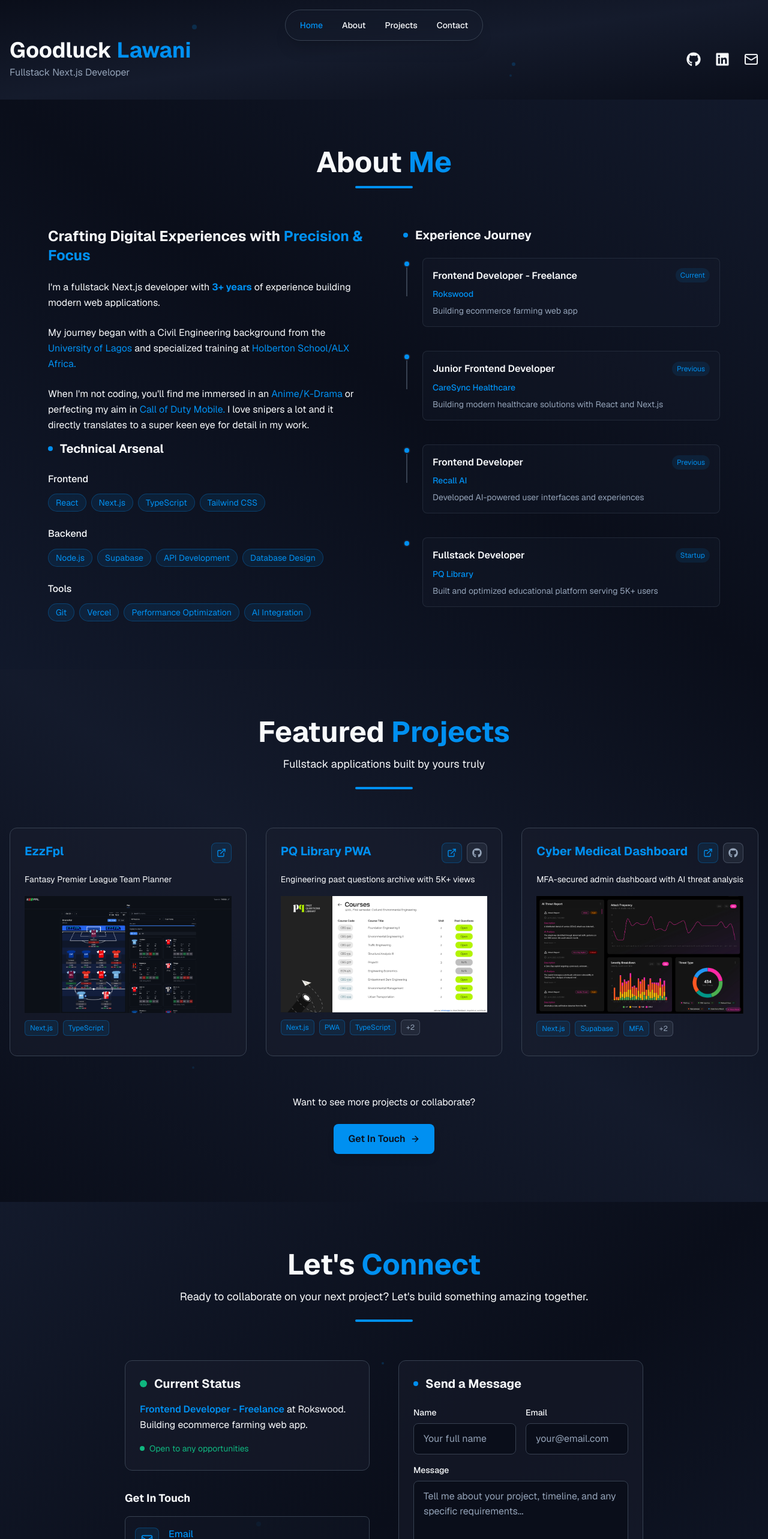
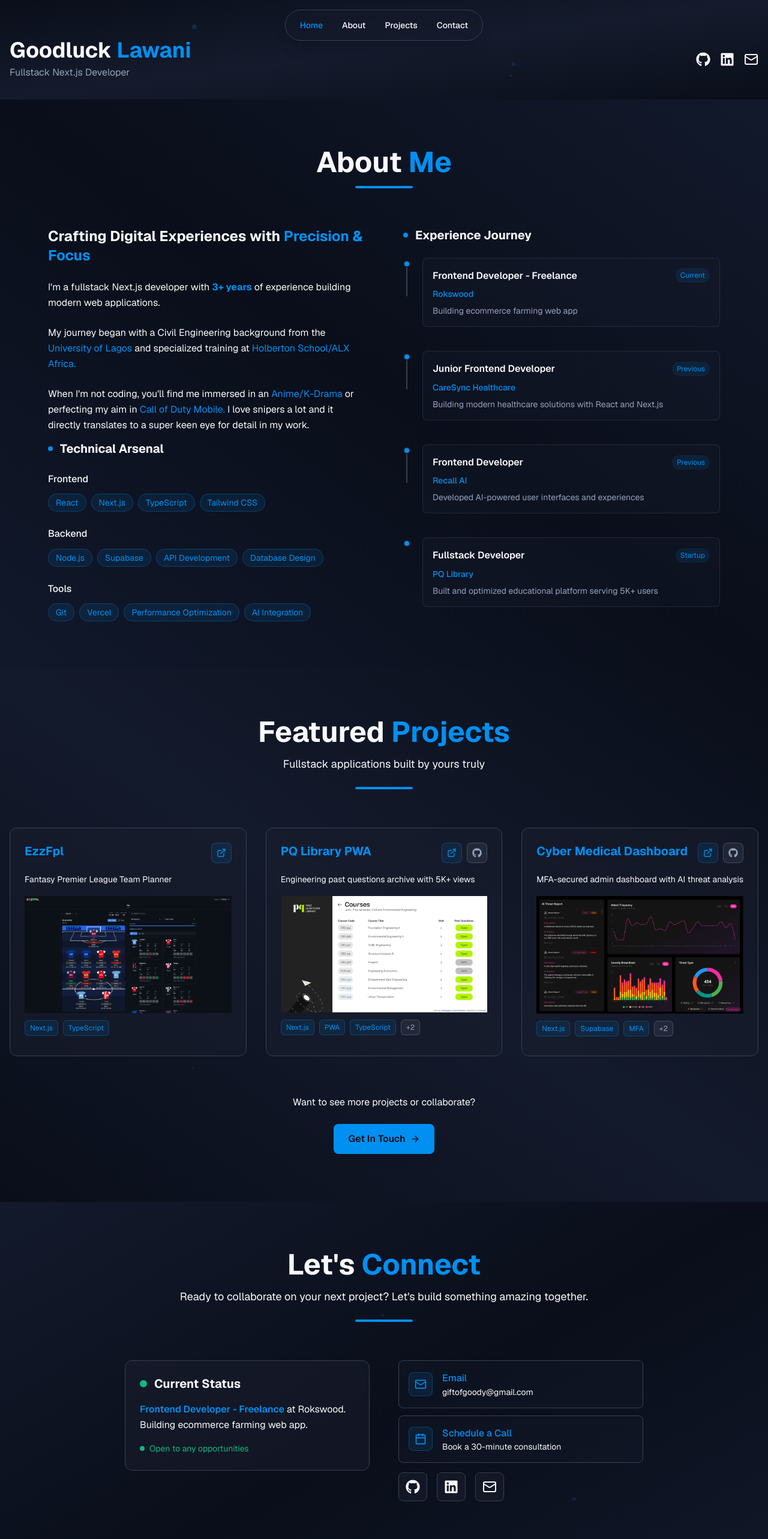
Before and after one commit to civilgoody/portfolio, a Next.js app: page / in a window 1280 px wide. Shown: the top 2566 px of the page at 60% size. Built offline with nearby package versions, Linux system fonts and the light colour scheme.

Commit message:
refactor(sections): streamline AboutSection and ContactSection layouts, enhance HeroSection social links

```diff
--- a/src/components/sections/about-section.tsx
+++ b/src/components/sections/about-section.tsx
@@ -4,7 +4,7 @@ export function AboutSection() {
   return (
     <section
       id="about"
-      className="min-h-screen flex items-center justify-center relative py-20"
+      className="flex items-center justify-center relative py-20"
     >
       <div className="absolute inset-0 bg-gradient-to-bl from-secondary-dark/30 via-primary-dark to-secondary-dark/20" />
 
--- a/src/components/sections/contact/contact-section.tsx
+++ b/src/components/sections/contact/contact-section.tsx
@@ -12,7 +12,7 @@ export function ContactSection() {
   return (
     <section
       id="contact"
-      className="min-h-screen flex items-center justify-center relative py-20"
+      className="flex items-center justify-center relative py-20"
     >
       <div className="absolute inset-0 bg-gradient-to-tl from-secondary-dark/25 via-primary-dark to-secondary-dark/35" />
       <div className="absolute inset-0">
@@ -57,10 +57,17 @@ export function ContactSection() {
               </div>
 
               {/* Contact Junior Methods */}
+
+              {/* Social Links */}
+            </div>
+          </div>
+
+          {/* Right: Contact Form */}
           <div className="space-y-4">
-                <h3 className="text-lg font-bold text-secondary-foreground mb-4">
+            <div className="space-y-4">
+              {/* <h3 className="text-lg font-bold text-secondary-foreground mb-4">
                 Get In Touch
-                </h3>
+              </h3> */}
 
               <div className="space-y-3">
                 <a
@@ -80,7 +87,7 @@ export function ContactSection() {
                   </div>
                 </a>
 
-                  <a
+                <Link
                   href="https://cal.com/civilgoody"
                   target="_blank"
                   rel="noopener noreferrer"
@@ -97,15 +104,13 @@ export function ContactSection() {
                       Book a 30-minute consultation
                     </div>
                   </div>
-                  </a>
+                </Link>
               </div>
             </div>
-
-              {/* Social Links */}
             <div className="space-y-4">
-                <h3 className="text-lg font-bold text-secondary-foreground">
+              {/* <h3 className="text-lg font-bold text-secondary-foreground">
                 Find Me Online
-                </h3>
+              </h3> */}
               <div className="flex space-x-4">
                 {SOCIAL_LINKS.map((social) => (
                   <Link
@@ -125,12 +130,7 @@ export function ContactSection() {
                 ))}
               </div>
             </div>
-            </div>
-          </div>
-
-          {/* Right: Contact Form */}
-          <div>
-            <ContactForm />
+            {/* <ContactForm /> */}
           </div>
         </div>
 
--- a/src/components/sections/hero-section.tsx
+++ b/src/components/sections/hero-section.tsx
@@ -1,92 +1,6 @@
 import { SOCIAL_LINKS } from "@/lib/constants";
 import Link from "next/link";
 import { SocialIcon } from "@/lib/icons";
-
-// export function HeroSectio() {
-//   return (
-//     <section
-//       id="hero"
-//       className="min-h-screen flex items-center justify-center relative overflow-hidden"
-//     >
-//       {/* Subtle animated background - consistent with other sections */}
-//       <div className="absolute inset-0 bg-gradient-to-br from-primary-dark via-secondary-dark/50 to-primary-dark" />
-//       <div className="absolute inset-0">
-//         <div className="absolute top-1/4 left-1/4 w-2 h-2 bg-primary/20 rounded-full animate-pulse" />
-//         <div className="absolute top-3/4 right-1/3 w-1 h-1 bg-primary/30 rounded-full animate-pulse delay-1000" />
-//         <div className="absolute bottom-1/3 left-2/3 w-1.5 h-1.5 bg-primary/25 rounded-full animate-pulse delay-500" />
-//       </div>
-
-//       {/* Content */}
-//       <div className="relative z-10 text-center px-4 max-w-4xl mx-auto">
-//         {/* Main heading with staggered animation */}
-//         <div className="transition-all duration-1000">
-//           <h1 className="text-5xl md:text-7xl font-bold mb-6">
-//             <span className="text-foreground">Goodluck</span>
-//             <br />
-//             <span className="text-primary animate-element-flow">Lawani</span>
-//           </h1>
-//         </div>
-
-//         {/* Subtitle with delay */}
-//         <div className="transition-all duration-1000 delay-300">
-//           <p className="text-xl md:text-2xl text-secondary-foreground mb-2">
-//             Fullstack Next.js Developer
-//           </p>
-//           <p className="text-lg text-muted mb-8">
-//             3+ years crafting digital experiences with{" "}
-//             <span className="text-primary font-semibold">
-//               precision & focus
-//             </span>
-//           </p>
-//         </div>
-
-//         {/* CTA buttons with more delay */}
-//         <div className="transition-all duration-1000 delay-500">
-//           <div className="flex flex-col sm:flex-row gap-4 justify-center items-center mb-12">
-//             <Link
-//               href="#projects"
-//               className="bg-primary text-primary-foreground px-8 py-3 rounded-lg font-semibold hover:bg-primary/80 transition-all duration-300 transform hover:scale-105 precision-focus shadow-lg"
-//             >
-//               View Projects
-//             </Link>
-//             <Link
-//               href="#contact"
-//               className="border-2 border-primary text-primary px-8 py-3 rounded-lg font-semibold hover:bg-primary hover:text-primary-foreground hover:scale-105 transition-all duration-300 precision-focus shadow-lg"
-//             >
-//               Get In Touch
-//             </Link>
-//           </div>
-//         </div>
-
-//         {/* Social links with individual delays */}
-//         <div className="transition-all duration-1000 delay-700">
-//           <div className="flex justify-center space-x-6">
-//             {SOCIAL_LINKS.map((social, index) => (
-//               <Link
-//                 key={social.id}
-//                 href={social.href}
-//                 target="_blank"
-//                 rel="noopener noreferrer"
-//                 className={`text-secondary-foreground hover:text-primary transition-all duration-300 transform hover:scale-110 precision-focus animate-element-flow`}
-//                 style={{ animationDelay: `${index * 0.2}s` }}
-//                 aria-label={social.label}
-//               >
-//                 <SocialIcon icon={social.icon} />
-//               </Link>
-//             ))}
-//           </div>
-//         </div>
-//       </div>
-
-//       {/* Scroll indicator */}
-//       <div className="absolute bottom-8 left-1/2 transform -translate-x-1/2 animate-bounce">
-//         <div className="w-6 h-10 border-2 border-secondary-foreground rounded-full flex justify-center bg-secondary-dark/50 backdrop-blur-sm">
-//           <div className="w-1 h-3 bg-primary rounded-full mt-2 animate-pulse" />
-//         </div>
-//       </div>
-//     </section>
-//   );
-// }
 
 export function HeroSection() {
   return (
@@ -113,22 +27,20 @@ export function HeroSection() {
         </div>
 
         {/* Social links */}
-        <div className="transition-all duration-1000 delay-700">
-          <div className="flex justify-center space-x-6">
+        <div className="flex justify-center space-x-4">
           {SOCIAL_LINKS.map((social, index) => (
-              <a
+            <Link
               key={social.id}
               href={social.href}
               target="_blank"
               rel="noopener noreferrer"
-                className={`text-secondary-foreground hover:cursor-pointer hover:text-primary transition-all duration-300 transform hover:scale-110 precision-focus animate-element-flow`}
+              className={`text-secondary-foreground hover:cursor-pointer hover:text-primary transition-all duration-300 transform hover:scale-110`}
               // style={{ animationDelay: `${index * 0.2}s` }}
               aria-label={social.label}
             >
               <SocialIcon icon={social.icon} />
-              </a>
+            </Link>
           ))}
-          </div>
         </div>
       </div>
     </section>
```
Lines whose indentation alone changed are shown as unchanged.
